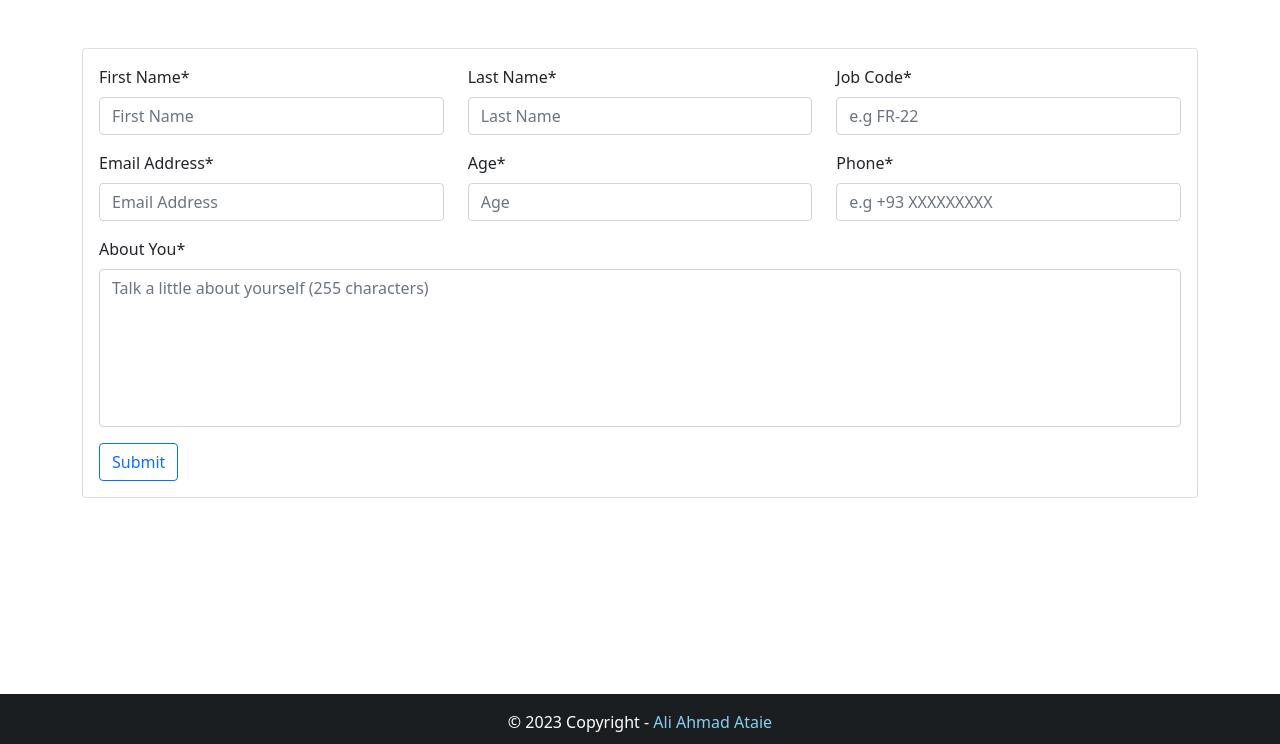
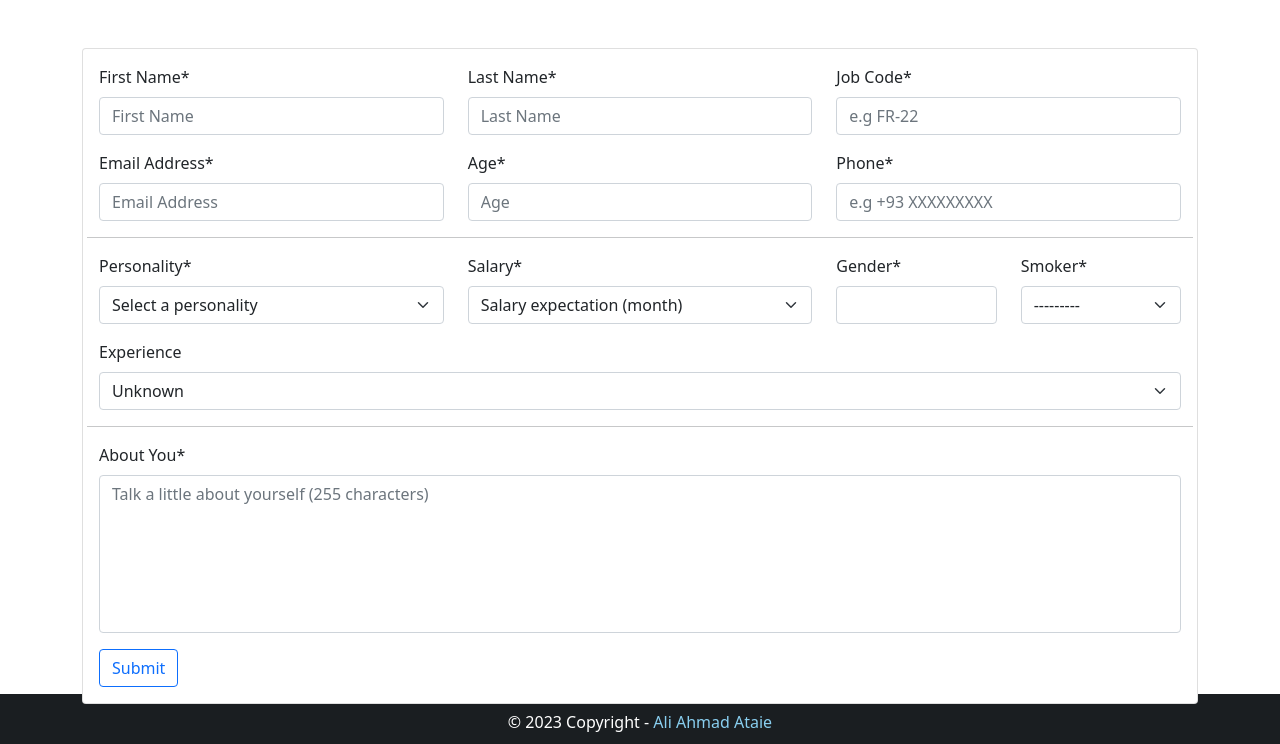
Before and after one commit to iamaliataie/django-human-resources, a Django app: page / in a window 1280 px wide. Shown: the part 56-800 px from the top of the page. Run offline with Django 4.2, Linux system fonts and the light colour scheme; some libraries are stand-ins or nearby versions.

Commit message:
update form fields

```diff
--- a/App/forms.py
+++ b/App/forms.py
@@ -59,7 +59,16 @@
     )
     class Meta:
         model = Candidate
-        fields = ["first_name", "last_name", "job", "email", 'age', "phone", "messages"]
+        # fields = ["first_name", "last_name", "job", "email", 'age', "phone", "messages"]
+        exclude = ('situation', 'created_on')
+
+        SALARY = (
+            ('', 'Salary expectation (month)'),
+            ('Between  ($3000 and $4000)', 'Between  ($3000 and $4000)'),
+            ('Between  ($4000 and $5000)', 'Between  ($4000 and $5000)'),
+            ('Between  ($5000 and $7000)', 'Between  ($5000 and $7000)'),
+            ('Between  ($7000 and $10000)', 'Between  ($7000 and $10000)'),
+        )
 
         widgets = {
             "phone": forms.TextInput(
@@ -67,5 +76,6 @@
                     'placeholder': 'e.g +93 XXXXXXXXX',
                     'data-mask': '(+00) 000-000-0000'
                     }
-                )
+                ),
+            "salary": forms.Select(choices=SALARY),
             }
--- a/App/templates/home.html
+++ b/App/templates/home.html
@@ -25,6 +25,23 @@
             <div class="col-12 col-md-4">
                 {{ form.phone|as_crispy_field }}
             </div>
+            <hr>
+            <div class="col-12 col-md-4">
+                {{ form.personality|as_crispy_field }}
+            </div>
+            <div class="col-12 col-md-4">
+                {{ form.salary|as_crispy_field }}
+            </div>
+            <div class="col-12 col-md-2">
+                {{ form.gender|as_crispy_field }}
+            </div>
+            <div class="col-12 col-md-2">
+                {{ form.smoker|as_crispy_field }}
+            </div>
+            <div class="col-12">
+                {{ form.experience|as_crispy_field }}
+            </div>
+            <hr>
             <div class="col-12">
                 {{ form.messages|as_crispy_field }}
             </div>
```
